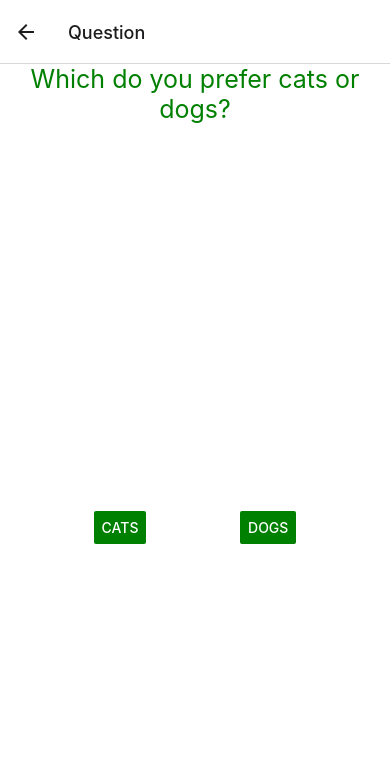
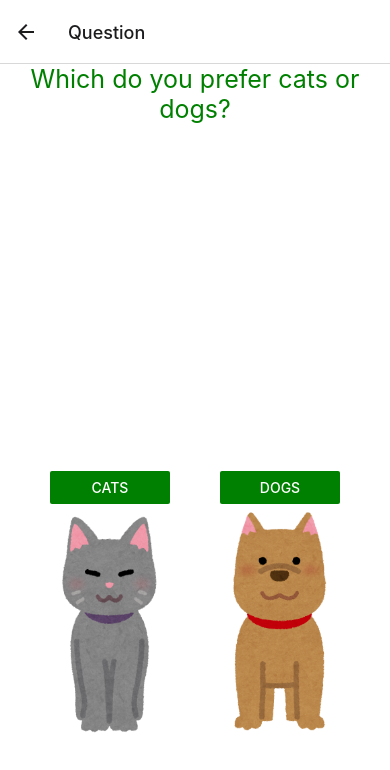
Before and after one commit to ksk0629/towards_creating_android_apps, a React Native app in the folder mock/MockProject/: screen /Question in a window 390 px wide. Shown: the top 770 px of the page. Built offline with nearby package versions, Linux system fonts and the light colour scheme.

Commit message:
Added cats' and dogs' images #5

```diff
--- a/mock/MockProject/src/screens/Question.tsx
+++ b/mock/MockProject/src/screens/Question.tsx
@@ -1,5 +1,5 @@
 import React from "react";
-import { StyleSheet, Button, Text, View } from "react-native";
+import { StyleSheet, Button, Text, Image, View } from "react-native";
 
 import { useNavigation } from "@react-navigation/native";
 import { StackNavigationProp } from "@react-navigation/stack";
@@ -17,16 +17,28 @@ function QuestionScreen() {
         </Text>
       </View>
       <View style={styles.button_view}>
+        <View>
           <Button
             title="CATS"
             color="green"
             onPress={() => navigation.navigate("Home")}
           />
+          <Image
+            style={styles.image}
+            source={require("./../../assets/animal_cat_front.png")}
+          />
+        </View>
+        <View>
           <Button
             title="DOGS"
             color="green"
             onPress={() => navigation.navigate("Home")}
           />
+          <Image
+            style={styles.image}
+            source={require("./../../assets/animal_dog_front.png")}
+          />
+        </View>
       </View>
     </View>
   );
@@ -51,6 +63,11 @@ const styles = StyleSheet.create({
   button_view: {
     flexDirection: "row",
     justifyContent: "space-evenly",
-    marginBottom: 300,
+    marginBottom: 100,
+  },
+  image: {
+    width: 120,
+    height: 240,
+    resizeMode: "stretch",
   },
 });
```
Also changed, not shown: mock/MockProject/assets/animal_cat_front.png (added), mock/MockProject/assets/animal_dog_front.png (added). Lines whose indentation alone changed are shown as unchanged.
